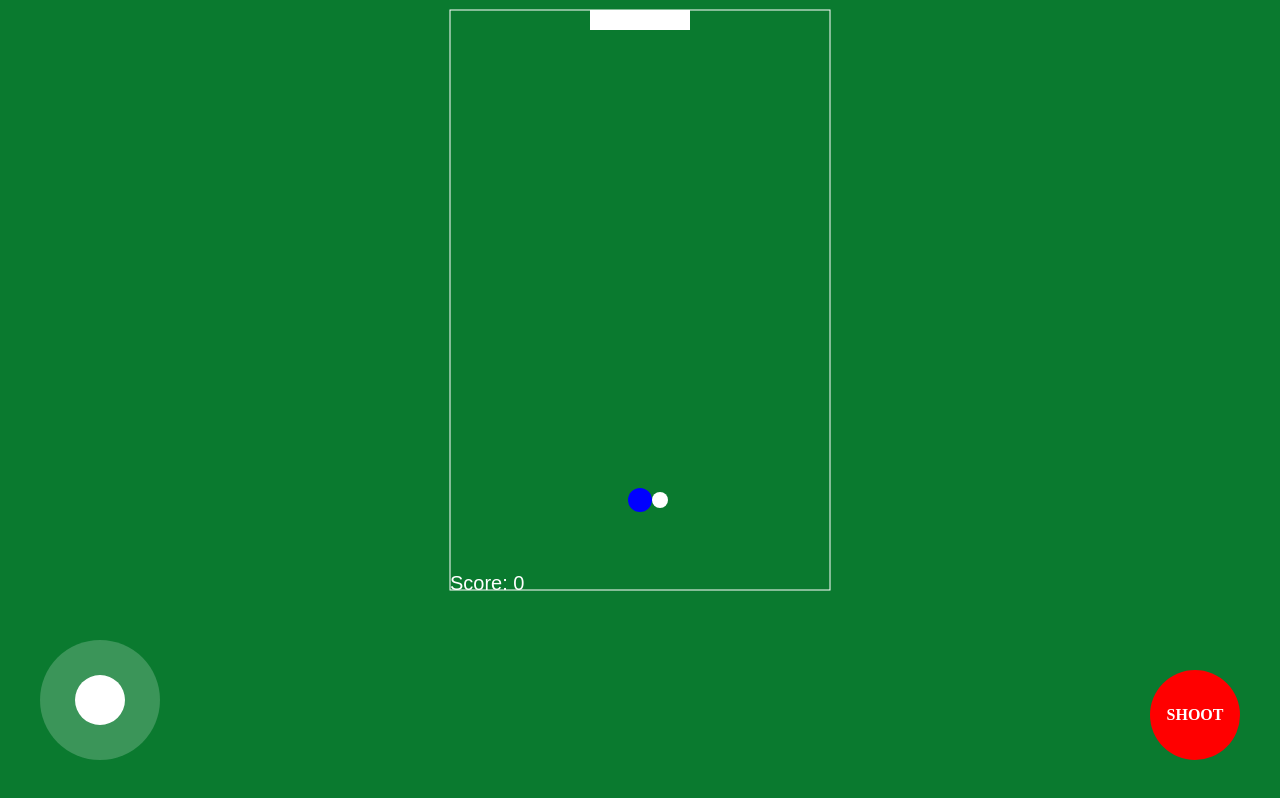
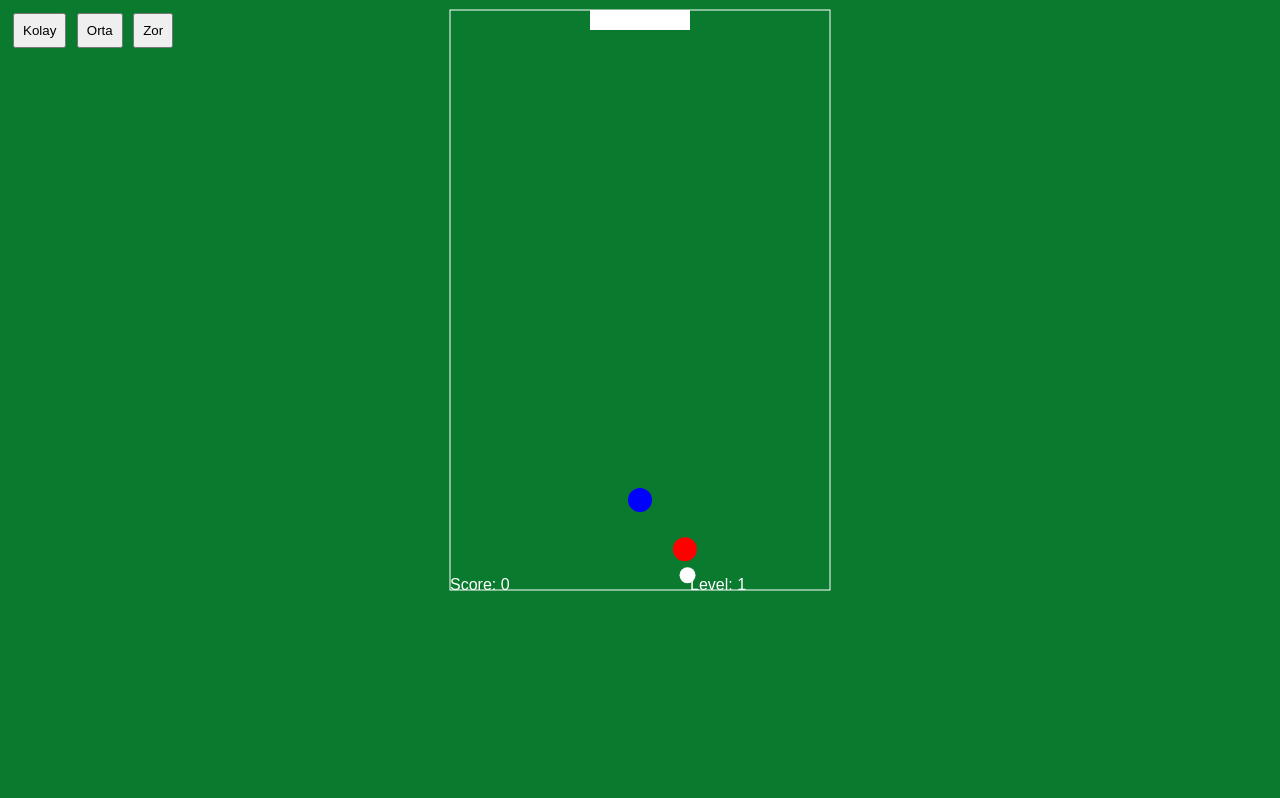
Before and after one commit to yigit3838/Site, a plain HTML site: page index.html in a window 1280 px wide. Drawn offline with Linux system fonts and the light colour scheme.

Commit message:
Update index.html

```diff
--- a/index.html
+++ b/index.html
@@ -1,142 +1,119 @@
 <!DOCTYPE html>
 <html>
 <head>
-  <title>Mobile Football</title>
+  <title>Football AI Difficulty</title>
   <style>
     body { margin:0; background:#0a7a2f; overflow:hidden; }
-
     canvas { display:block; margin:auto; background:#0a7a2f; }
 
-    #shootBtn{
+    #ui{
       position:absolute;
-      bottom:40px;
-      right:40px;
-      width:90px;
-      height:90px;
-      border-radius:50%;
-      background:red;
+      top:10px;
+      left:10px;
       color:white;
-      display:flex;
-      align-items:center;
-      justify-content:center;
-      font-weight:bold;
-      user-select:none;
+      font-family:Arial;
     }
 
-    #joystick{
-      position:absolute;
-      bottom:40px;
-      left:40px;
-      width:120px;
-      height:120px;
-      background:rgba(255,255,255,0.2);
-      border-radius:50%;
-    }
-
-    #stick{
-      position:absolute;
-      width:50px;
-      height:50px;
-      background:white;
-      border-radius:50%;
-      top:35px;
-      left:35px;
+    button{
+      margin:3px;
+      padding:8px;
     }
   </style>
 </head>
 <body>
 
+<div id="ui">
+  <button onclick="setDifficulty(1)">Kolay</button>
+  <button onclick="setDifficulty(2)">Orta</button>
+  <button onclick="setDifficulty(3)">Zor</button>
+</div>
+
 <canvas id="game" width="400" height="600"></canvas>
-
-<div id="joystick"><div id="stick"></div></div>
-<div id="shootBtn">SHOOT</div>
 
 <script>
 const c = document.getElementById("game");
 const ctx = c.getContext("2d");
 
+// PLAYER
 let player = { x:200, y:500, r:12 };
-let ball = { x:220, y:500, r:8, vx:0, vy:0 };
+
+// AI
+let ai = { x:200, y:100, r:12, speed:1.5 };
+
+// BALL
+let ball = { x:220, y:300, r:8, vx:0, vy:0 };
 
 let goal = { x:150, y:10, w:100, h:20 };
-
 let score = 0;
 
-// joystick
-let joystick = document.getElementById("joystick");
-let stick = document.getElementById("stick");
+let difficulty = 1;
 
-let center = { x:60, y:60 };
+function setDifficulty(level){
+  difficulty = level;
+
+  if(level === 1) ai.speed = 1.5;
+  if(level === 2) ai.speed = 2.5;
+  if(level === 3) ai.speed = 4;
+}
+
+// input
 let input = { x:0, y:0 };
 
-// touch joystick
-joystick.addEventListener("touchstart", ()=>{});
-joystick.addEventListener("touchend", ()=>{
+document.addEventListener("keydown",(e)=>{
+  if(e.key==="ArrowRight") input.x = 1;
+  if(e.key==="ArrowLeft") input.x = -1;
+  if(e.key==="ArrowUp") input.y = -1;
+  if(e.key==="ArrowDown") input.y = 1;
+});
+
+document.addEventListener("keyup",()=>{
   input.x = 0;
   input.y = 0;
-  stick.style.left="35px";
-  stick.style.top="35px";
-});
-
-joystick.addEventListener("touchmove", (e)=>{
-  let t = e.touches[0];
-  let rect = joystick.getBoundingClientRect();
-
-  let dx = t.clientX - rect.left - center.x;
-  let dy = t.clientY - rect.top - center.y;
-
-  let dist = Math.sqrt(dx*dx + dy*dy);
-  let max = 40;
-
-  if(dist > max){
-    dx = dx/dist * max;
-    dy = dy/dist * max;
-  }
-
-  input.x = dx/max;
-  input.y = dy/max;
-
-  stick.style.left = (center.x + dx - 25) + "px";
-  stick.style.top = (center.y + dy - 25) + "px";
-});
-
-// SHOOT BUTTON
-document.getElementById("shootBtn").addEventListener("touchstart", ()=>{
-  let dx = ball.x - player.x;
-  let dy = ball.y - player.y;
-
-  let dist = Math.sqrt(dx*dx + dy*dy);
-
-  if(dist < 30){
-    ball.vx += dx * 0.3;
-    ball.vy += dy * 0.3;
-  }
 });
 
 function update(){
 
-  // player move
+  // PLAYER
   player.x += input.x * 4;
   player.y += input.y * 4;
 
-  // ball follow
-  let dx = ball.x - player.x;
-  let dy = ball.y - player.y;
-  let dist = Math.sqrt(dx*dx + dy*dy);
+  // AI (zorluğa göre hız)
+  let dx = ball.x - ai.x;
+  let dy = ball.y - ai.y;
+  let d = Math.sqrt(dx*dx + dy*dy);
 
-  if(dist < 20){
-    ball.vx += dx * 0.1;
-    ball.vy += dy * 0.1;
-  }
+  ai.x += (dx/d) * ai.speed;
+  ai.y += (dy/d) * ai.speed;
 
-  // physics
+  // BALL
   ball.x += ball.vx;
   ball.y += ball.vy;
 
   ball.vx *= 0.97;
   ball.vy *= 0.97;
 
-  // goal
+  // PLAYER TOUCH
+  let pdx = ball.x - player.x;
+  let pdy = ball.y - player.y;
+  let pd = Math.sqrt(pdx*pdx + pdy*pdy);
+
+  if(pd < 20){
+    ball.vx += pdx * 0.1;
+    ball.vy += pdy * 0.1;
+  }
+
+  // AI TOUCH (difficulty etkisi)
+  let adx = ball.x - ai.x;
+  let ady = ball.y - ai.y;
+  let ad = Math.sqrt(adx*adx + ady*ady);
+
+  if(ad < 20){
+    let power = 0.05 + difficulty * 0.03;
+    ball.vx += adx * power;
+    ball.vy += ady * power;
+  }
+
+  // GOAL
   if(ball.y < goal.y + goal.h &&
      ball.x > goal.x &&
      ball.x < goal.x + goal.w){
@@ -151,13 +128,19 @@ function update(){
 function reset(){
   player.x = 200;
   player.y = 500;
-  ball.x = 220;
-  ball.y = 500;
+
+  ai.x = 200;
+  ai.y = 100;
+
+  ball.x = 200;
+  ball.y = 300;
+
   ball.vx = 0;
   ball.vy = 0;
 }
 
 function draw(){
+
   ctx.clearRect(0,0,400,600);
 
   ctx.strokeStyle="white";
@@ -166,19 +149,29 @@ function draw(){
   ctx.fillStyle="white";
   ctx.fillRect(goal.x,goal.y,goal.w,goal.h);
 
+  // AI
+  ctx.fillStyle="red";
+  ctx.beginPath();
+  ctx.arc(ai.x,ai.y,ai.r,0,Math.PI*2);
+  ctx.fill();
+
+  // PLAYER
   ctx.fillStyle="blue";
   ctx.beginPath();
   ctx.arc(player.x,player.y,player.r,0,Math.PI*2);
   ctx.fill();
 
+  // BALL
   ctx.fillStyle="white";
   ctx.beginPath();
   ctx.arc(ball.x,ball.y,ball.r,0,Math.PI*2);
   ctx.fill();
 
+  // SCORE + DIFFICULTY
   ctx.fillStyle="white";
-  ctx.font="20px Arial";
-  ctx.fillText("Score: "+score,10,590);
+  ctx.font="16px Arial";
+  ctx.fillText("Score: " + score, 10, 590);
+  ctx.fillText("Level: " + difficulty, 250, 590);
 }
 
 update();
```
